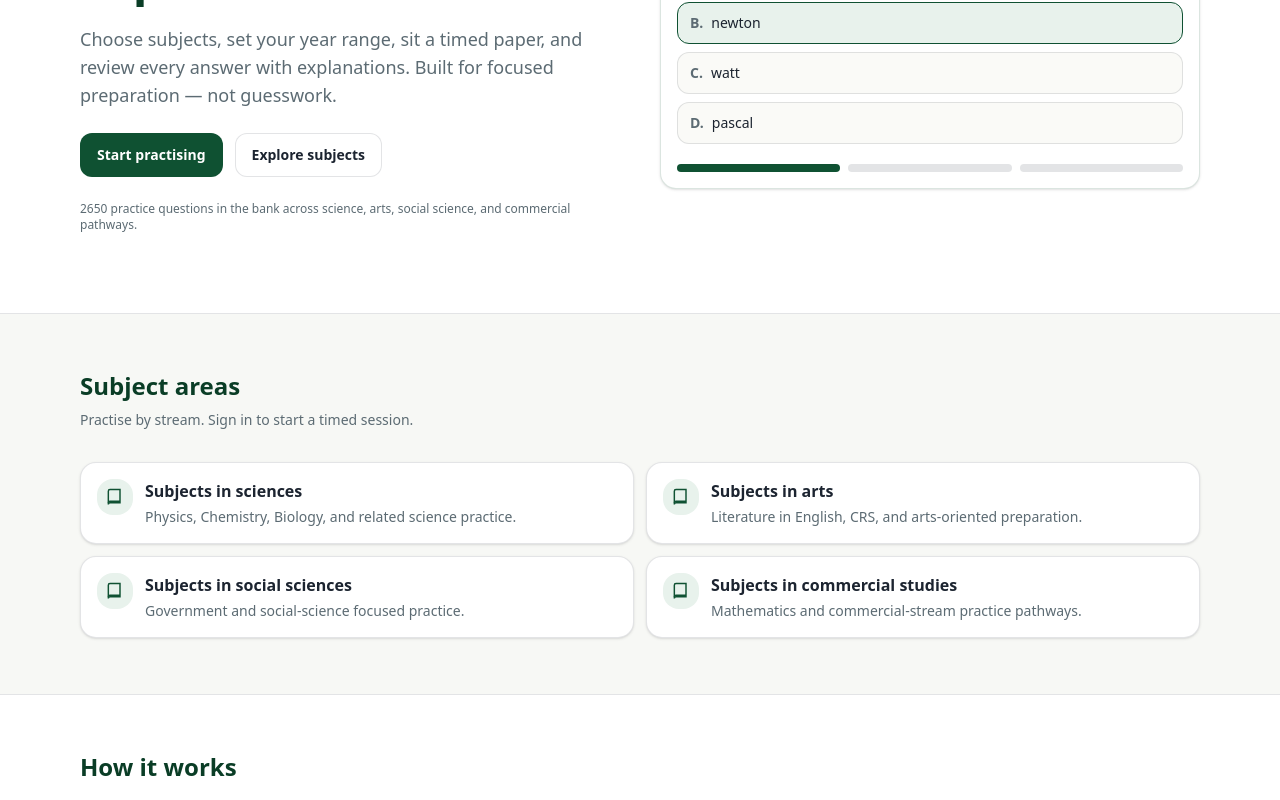
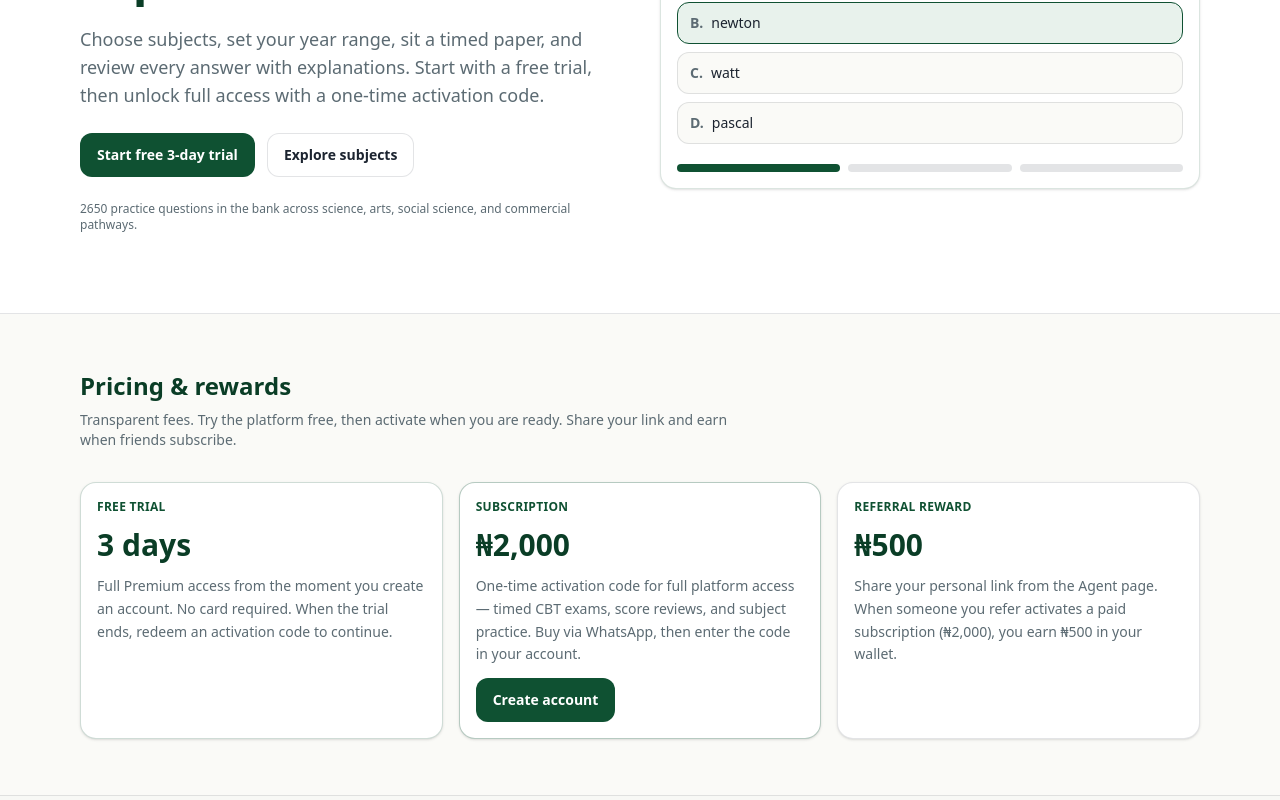
Before and after one commit to CoreLink-tech/jambnaija, a Next.js app: page / in a window 1280 px wide. Shown: the part 320-1120 px from the top of the page. Built offline with nearby package versions, Linux system fonts and the light colour scheme; no server answers.

Commit message:
Homepage pricing + block practice when trial/subscription inactive

```diff
--- a/src/app/(student)/cbt/page.tsx
+++ b/src/app/(student)/cbt/page.tsx
@@ -1,10 +1,10 @@
 import { redirect } from "next/navigation";
-import { requirePageSession } from "@/lib/auth/require-page-session";
+import { requirePracticeAccess } from "@/lib/auth/require-page-session";
 
 export const metadata = { title: "CBT" };
 
 /** Legacy CBT entry — require login, then send to exam setup. */
 export default async function CbtPage() {
-  await requirePageSession("/exams/setup");
+  await requirePracticeAccess("/exams/setup");
   redirect("/exams/setup");
 }
--- a/src/app/exams/[sessionId]/page.tsx
+++ b/src/app/exams/[sessionId]/page.tsx
@@ -1,5 +1,5 @@
 import { ExamRunner } from "@/components/exam/exam-runner";
-import { requirePageSession } from "@/lib/auth/require-page-session";
+import { requirePracticeAccess } from "@/lib/auth/require-page-session";
 
 export const metadata = { title: "Exam in progress" };
 
@@ -9,7 +9,7 @@ export default async function ExamSessionPage({
   params: Promise<{ sessionId: string }>;
 }) {
   const { sessionId } = await params;
-  await requirePageSession(`/exams/${sessionId}`);
+  await requirePracticeAccess(`/exams/${sessionId}`);
 
   return (
     <main className="min-h-screen bg-background px-4 py-6">
--- a/src/app/exams/[sessionId]/result/page.tsx
+++ b/src/app/exams/[sessionId]/result/page.tsx
@@ -1,5 +1,5 @@
 import { ExamResultView } from "@/components/exam/result-view";
-import { requirePageSession } from "@/lib/auth/require-page-session";
+import { requirePracticeAccess } from "@/lib/auth/require-page-session";
 
 export const metadata = { title: "Exam result" };
 
@@ -9,7 +9,7 @@ export default async function Page({
   params: Promise<{ sessionId: string }>;
 }) {
   const { sessionId } = await params;
-  await requirePageSession(`/exams/${sessionId}/result`);
+  await requirePracticeAccess(`/exams/${sessionId}/result`);
   return (
     <main className="min-h-screen px-4 py-8">
       <ExamResultView sessionId={sessionId} />
--- a/src/app/exams/[sessionId]/review/page.tsx
+++ b/src/app/exams/[sessionId]/review/page.tsx
@@ -1,5 +1,5 @@
 import { ExamReviewView } from "@/components/exam/review-view";
-import { requirePageSession } from "@/lib/auth/require-page-session";
+import { requirePracticeAccess } from "@/lib/auth/require-page-session";
 
 export const metadata = { title: "Review answers" };
 
@@ -9,7 +9,7 @@ export default async function Page({
   params: Promise<{ sessionId: string }>;
 }) {
   const { sessionId } = await params;
-  await requirePageSession(`/exams/${sessionId}/review`);
+  await requirePracticeAccess(`/exams/${sessionId}/review`);
   return (
     <main className="min-h-screen px-4 py-8">
       <ExamReviewView sessionId={sessionId} />
--- a/src/app/exams/setup/page.tsx
+++ b/src/app/exams/setup/page.tsx
@@ -1,12 +1,12 @@
 import { SiteHeader } from "@/components/layout/site-header";
 import { SiteFooter } from "@/components/layout/site-footer";
 import { ExamSetupForm } from "@/components/exam/setup-form";
-import { requirePageSession } from "@/lib/auth/require-page-session";
+import { requirePracticeAccess } from "@/lib/auth/require-page-session";
 
 export const metadata = { title: "Exam setup" };
 
 export default async function ExamSetupPage() {
-  await requirePageSession("/exams/setup");
+  await requirePracticeAccess("/exams/setup");
 
   return (
     <div className="min-h-screen">
--- a/src/app/page.tsx
+++ b/src/app/page.tsx
@@ -5,6 +5,12 @@ import { Button } from "@/components/ui/button";
 import { Card } from "@/components/ui/card";
 import { LogoMark, IconBook, IconClock, IconChart } from "@/components/icons/brand";
 import { bankStats } from "@/data/questions";
+import {
+  SUBSCRIPTION_PRICE_NGN,
+  REFERRAL_REWARD_NGN,
+} from "@/lib/validation/auth";
+
+const TRIAL_DAYS = 3;
 
 const STREAMS = [
   {
@@ -47,12 +53,14 @@ export default function HomePage() {
               </h1>
               <p className="max-w-xl text-base text-muted sm:text-lg">
                 Choose subjects, set your year range, sit a timed paper, and review
-                every answer with explanations. Built for focused preparation — not
-                guesswork.
+                every answer with explanations. Start with a free trial, then unlock
+                full access with a one-time activation code.
               </p>
               <div className="flex flex-col gap-3 sm:flex-row">
-                <Link href="/login?next=/exams/setup">
-                  <Button className="w-full sm:w-auto">Start practising</Button>
+                <Link href="/register">
+                  <Button className="w-full sm:w-auto">
+                    Start free {TRIAL_DAYS}-day trial
+                  </Button>
                 </Link>
                 <Link href="/subjects">
                   <Button variant="secondary" className="w-full sm:w-auto">
@@ -101,6 +109,65 @@ export default function HomePage() {
           </div>
         </section>
 
+        <section className="border-b border-line bg-surface-warm" id="pricing">
+          <div className="mx-auto max-w-6xl px-4 py-14">
+            <div className="mb-8 space-y-2 text-center sm:text-left">
+              <h2 className="text-2xl font-bold text-primary-strong">
+                Pricing & rewards
+              </h2>
+              <p className="text-sm text-muted max-w-2xl">
+                Transparent fees. Try the platform free, then activate when you are
+                ready. Share your link and earn when friends subscribe.
+              </p>
+            </div>
+            <div className="grid gap-4 md:grid-cols-3">
+              <Card className="space-y-3 border-primary/20">
+                <p className="text-xs font-semibold uppercase tracking-wide text-primary">
+                  Free trial
+                </p>
+                <p className="text-3xl font-bold text-primary-strong">
+                  {TRIAL_DAYS} days
+                </p>
+                <p className="text-sm text-muted leading-relaxed">
+                  Full Premium access from the moment you create an account. No card
+                  required. When the trial ends, redeem an activation code to continue.
+                </p>
+              </Card>
+              <Card className="space-y-3 border-primary/30 shadow-[var(--shadow-sm)]">
+                <p className="text-xs font-semibold uppercase tracking-wide text-primary">
+                  Subscription
+                </p>
+                <p className="text-3xl font-bold text-primary-strong">
+                  ₦{SUBSCRIPTION_PRICE_NGN.toLocaleString()}
+                </p>
+                <p className="text-sm text-muted leading-relaxed">
+                  One-time activation code for full platform access — timed CBT exams,
+                  score reviews, and subject practice. Buy via WhatsApp, then enter the
+                  code in your account.
+                </p>
+                <Link href="/register">
+                  <Button className="w-full sm:w-auto" type="button">
+                    Create account
+                  </Button>
+                </Link>
+              </Card>
+              <Card className="space-y-3">
+                <p className="text-xs font-semibold uppercase tracking-wide text-primary">
+                  Referral reward
+                </p>
+                <p className="text-3xl font-bold text-primary-strong">
+                  ₦{REFERRAL_REWARD_NGN.toLocaleString()}
+                </p>
+                <p className="text-sm text-muted leading-relaxed">
+                  Share your personal link from the Agent page. When someone you refer
+                  activates a paid subscription (₦{SUBSCRIPTION_PRICE_NGN.toLocaleString()}
+                  ), you earn ₦{REFERRAL_REWARD_NGN.toLocaleString()} in your wallet.
+                </p>
+              </Card>
+            </div>
+          </div>
+        </section>
+
         <section className="mx-auto max-w-6xl px-4 py-14" id="subjects">
           <div className="mb-8 space-y-2">
             <h2 className="text-2xl font-bold text-primary-strong">Subject areas</h2>
@@ -135,7 +202,7 @@ export default function HomePage() {
                 {
                   icon: <IconBook className="text-primary" />,
                   title: "Configure",
-                  text: "After login, pick subjects, year range, and question count before you start.",
+                  text: "After login, pick subjects, year, and question count. Start a timed CBT session in seconds.",
                 },
                 {
                   icon: <IconClock className="text-primary" />,
@@ -159,7 +226,9 @@ export default function HomePage() {
         </section>
 
         <section className="mx-auto max-w-6xl px-4 py-14">
-          <h2 className="mb-6 text-2xl font-bold text-primary-strong">Built for serious practice</h2>
+          <h2 className="mb-6 text-2xl font-bold text-primary-strong">
+            Built for serious practice
+          </h2>
           <ul className="grid gap-3 sm:grid-cols-2">
             {[
               "Multi-subject timed examinations",
@@ -167,7 +236,9 @@ export default function HomePage() {
               "Server-authoritative deadline (refresh-safe)",
               "Detailed answer review with explanations",
               "Subject-level score breakdown",
-              "Account required to start exams",
+              `${TRIAL_DAYS}-day free Premium trial on every new account`,
+              `Activation from ₦${SUBSCRIPTION_PRICE_NGN.toLocaleString()} after trial`,
+              `Earn ₦${REFERRAL_REWARD_NGN.toLocaleString()} per paid referral`,
             ].map((t) => (
               <li key={t} className="flex items-start gap-2 text-sm text-muted">
                 <LogoMark className="mt-0.5 h-5 w-5 shrink-0" />
--- a/src/components/student/dashboard-view.tsx
+++ b/src/components/student/dashboard-view.tsx
@@ -116,9 +116,15 @@ export function DashboardView({ user }: { user: User }) {
           <p className="text-sm text-muted">
             Timed exam-style practice with server-side scoring.
           </p>
-          <Link href="/cbt">
-            <Button className="w-full sm:w-auto">Start CBT</Button>
-          </Link>
+          {access.canAccess ? (
+            <Link href="/exams/setup">
+              <Button className="w-full sm:w-auto">Start CBT</Button>
+            </Link>
+          ) : (
+            <Link href="/subscription">
+              <Button className="w-full sm:w-auto">Activate to start CBT</Button>
+            </Link>
+          )}
         </Card>
       </section>
 
--- a/src/components/student/subscription-view.tsx
+++ b/src/components/student/subscription-view.tsx
@@ -1,12 +1,19 @@
 "use client";
 
 import { useEffect, useState } from "react";
+import { useSearchParams } from "next/navigation";
 import { Card } from "@/components/ui/card";
 import { Button } from "@/components/ui/button";
 import { Input } from "@/components/ui/input";
 import { Badge } from "@/components/ui/badge";
 import { api } from "@/lib/client/api";
 import { ErrorState } from "@/components/ui/feedback";
+import {
+  SUBSCRIPTION_PRICE_NGN,
+  REFERRAL_REWARD_NGN,
+} from "@/lib/validation/auth";
+
+const TRIAL_DAYS = 3;
 
 const WHATSAPP_NUMBER = "2349168311809";
 const WHATSAPP_URL = `https://wa.me/${WHATSAPP_NUMBER}?text=${encodeURIComponent(
@@ -29,6 +36,8 @@ type MeUser = {
 };
 
 export function SubscriptionView() {
+  const searchParams = useSearchParams();
+  const reason = searchParams.get("reason");
   const [user, setUser] = useState<MeUser | null>(null);
   const [code, setCode] = useState("");
   const [loading, setLoading] = useState(true);
@@ -109,9 +118,44 @@ export function SubscriptionView() {
       <div>
         <h1 className="text-2xl font-bold text-primary-strong">Subscription</h1>
         <p className="mt-1 text-sm text-muted">
-          Manage your plan or redeem an activation code from an admin.
+          {TRIAL_DAYS}-day free Premium trial on signup. After trial, activate with a
+          ₦{SUBSCRIPTION_PRICE_NGN.toLocaleString()} code. Refer friends and earn ₦
+          {REFERRAL_REWARD_NGN.toLocaleString()} when they pay.
         </p>
       </div>
+
+      <div className="grid gap-3 sm:grid-cols-3">
+        <Card className="space-y-1 !p-3">
+          <p className="text-xs font-semibold text-primary">Free trial</p>
+          <p className="text-lg font-bold text-primary-strong">{TRIAL_DAYS} days</p>
+        </Card>
+        <Card className="space-y-1 !p-3">
+          <p className="text-xs font-semibold text-primary">Activation</p>
+          <p className="text-lg font-bold text-primary-strong">
+            ₦{SUBSCRIPTION_PRICE_NGN.toLocaleString()}
+          </p>
+        </Card>
+        <Card className="space-y-1 !p-3">
+          <p className="text-xs font-semibold text-primary">Referral</p>
+          <p className="text-lg font-bold text-primary-strong">
+            ₦{REFERRAL_REWARD_NGN.toLocaleString()}
+          </p>
+        </Card>
+      </div>
+
+
+      {reason === "activation_required" || reason === "deactivated" ? (
+        <Card className="border-danger/30 bg-red-50 space-y-1">
+          <p className="text-sm font-semibold text-danger">
+            {reason === "deactivated"
+              ? "This account is deactivated."
+              : "Your free trial has ended (or access is not active)."}
+          </p>
+          <p className="text-sm text-muted">
+            Redeem an activation code below to continue using timed CBT and practice features.
+          </p>
+        </Card>
+      ) : null}
 
       <Card className="space-y-3">
         <div className="flex flex-wrap items-center gap-2">
@@ -160,7 +204,7 @@ export function SubscriptionView() {
           <Card className="space-y-3">
             <h2 className="font-semibold text-primary-strong">Purchase a code</h2>
             <p className="text-sm text-muted">
-              Buy an activation code on WhatsApp. After payment you will receive a code to enter above.
+              Buy an activation code for ₦{{SUBSCRIPTION_PRICE_NGN.toLocaleString()}} on WhatsApp. After payment you will receive a code to enter above.
             </p>
             <a href={WHATSAPP_URL} target="_blank" rel="noopener noreferrer">
               <Button className="w-full" type="button">
```
Also changed, not shown: src/app/(student)/subscription/page.tsx (+6 -1 lines), src/lib/auth/require-page-session.ts (+18 -0 lines), src/server/services/exam-bank.ts (+6 -6 lines).
